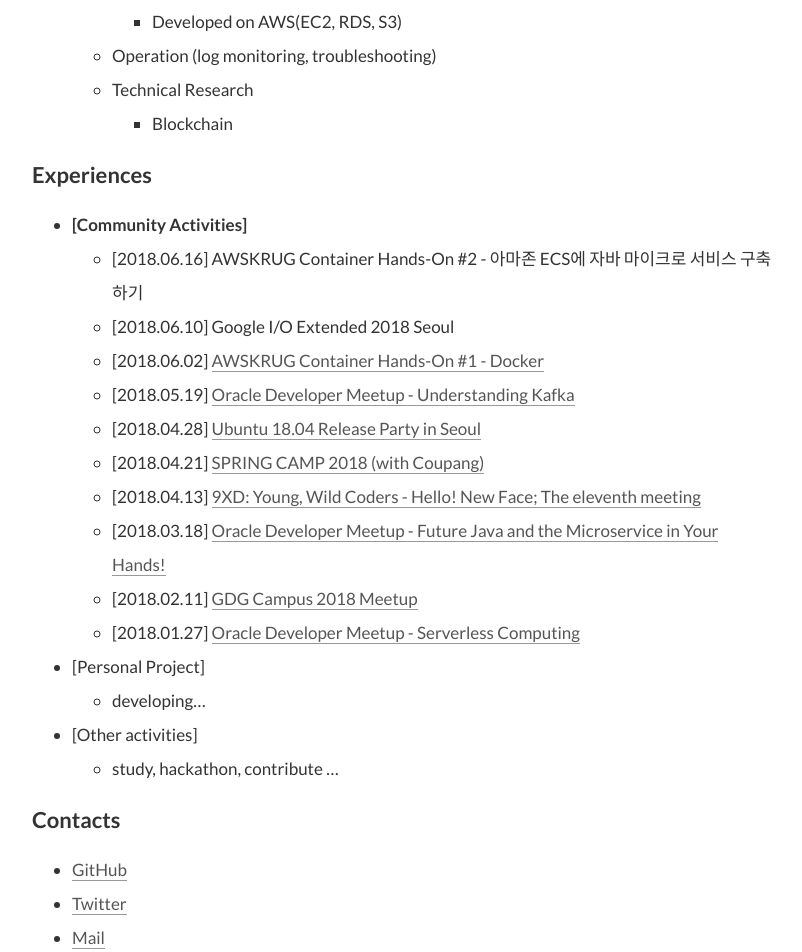
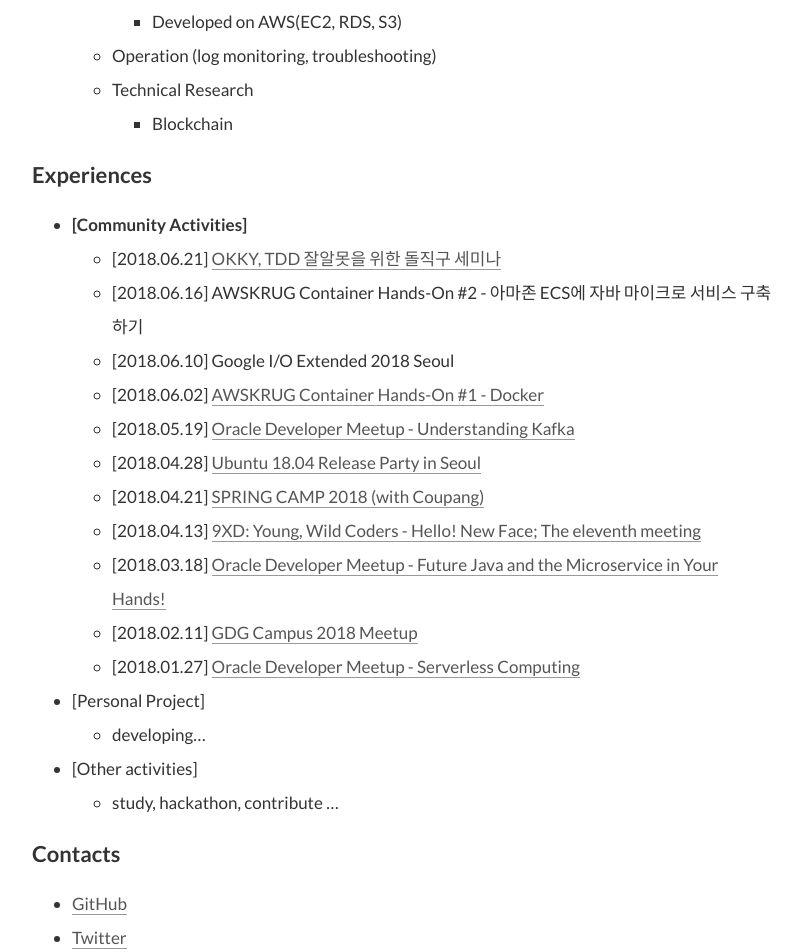
Before and after one commit to gwonsungjun/gwonsungjun.github.io, a Jekyll site: the page built from about/index.md, in a window 1280 px wide. Shown: the part 2719-3671 px from the top of the page, without its empty margins (238-1040 px from the left). Built offline with Jekyll 4.4.1, drawn with Linux system fonts in a browser that asks for light colours; comment, search, counter and statistics services are not loaded.

Commit message:
Update about, Community Activities

```diff
--- a/about/index.md
+++ b/about/index.md
@@ -65,6 +65,7 @@
 
 # Experiences
 - **[Community Activities]**
+  - [2018.06.21] [OKKY, TDD 잘알못을 위한 돌직구 세미나](https://gwonsungjun.github.io/seminar/2018/06/25/okkyTddSeminar/#)
   - [2018.06.16] AWSKRUG Container Hands-On #2 - 아마존 ECS에 자바 마이크로 서비스 구축하기
   - [2018.06.10] Google I/O Extended 2018 Seoul
   - [2018.06.02] [AWSKRUG Container Hands-On #1 - Docker](https://gwonsungjun.github.io/seminar/2018/06/02/awsDocker/)
```
